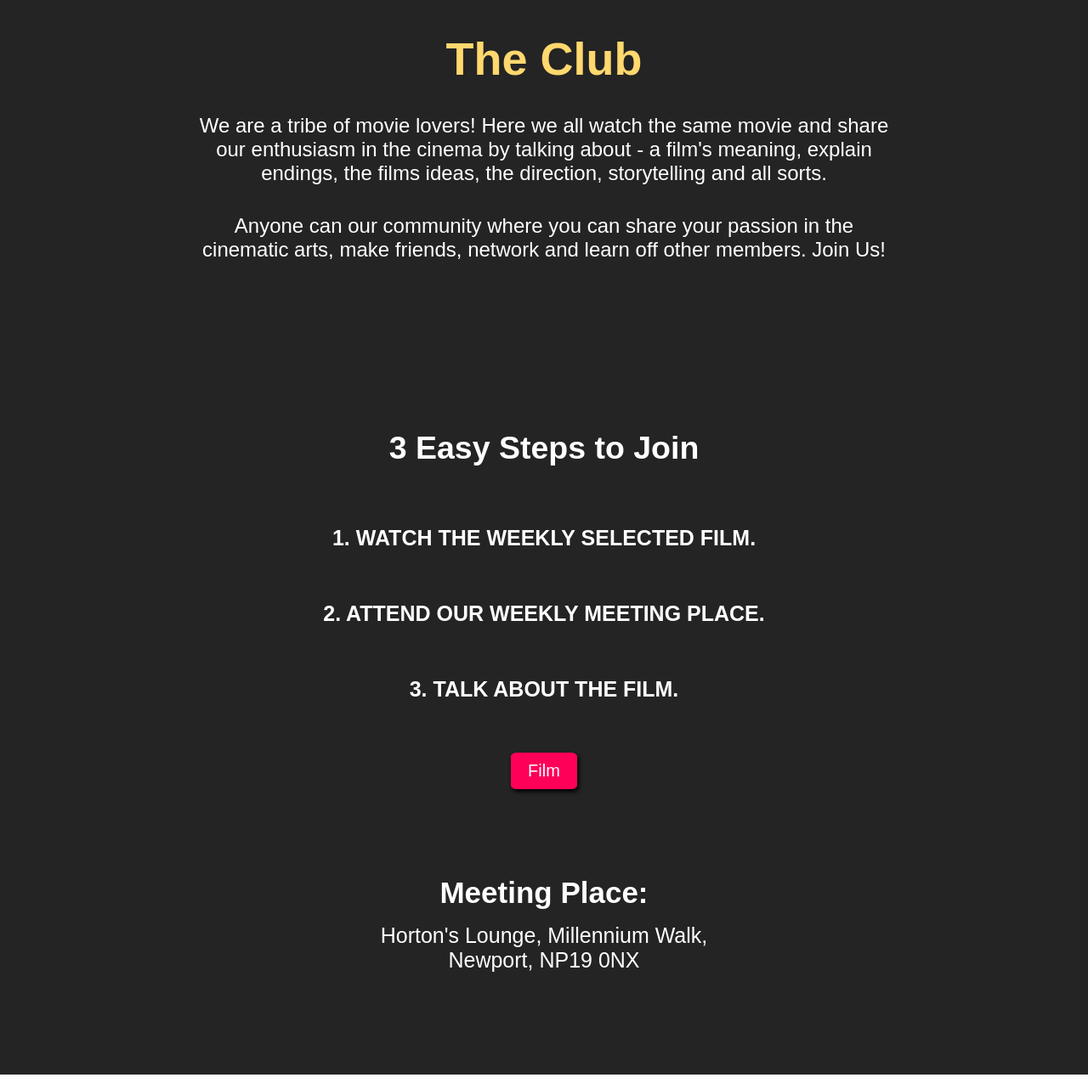
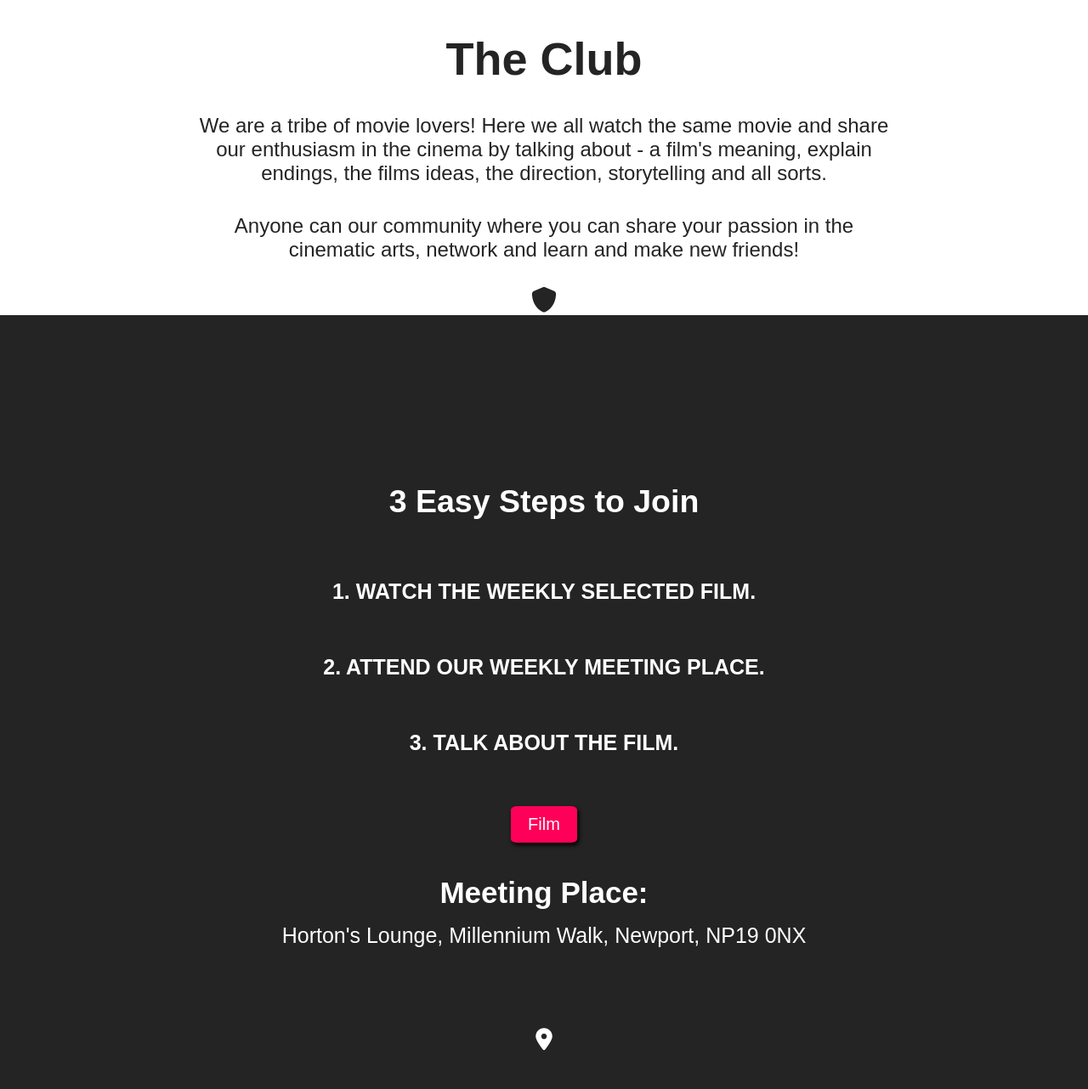
Before and after one commit to StringerMus/friday-film-club, a plain HTML site: page index.html in a window 1280 px wide. Shown: the part 800-2082 px from the top of the page at 85% size. Drawn offline with Linux system fonts and the light colour scheme.

Commit message:
index.html - change bg-img, change club section color, add icons

```diff
--- a/assets/css/style.css
+++ b/assets/css/style.css
@@ -126,14 +126,17 @@ nav {
 }
 
 #cover-text h2 {
-    color: #fff3d9;
-    text-shadow: 2px 3px 5px #000000;
+    font-size: 32px;
+    color: white;
+    letter-spacing: 0.5px;
+    .text-shadow: 2px 3px 5px #000000;
 }
 
 #cover-text button {
     background-color: rgb(255, 0, 89);
     border: none;
     color: white;
+    margin-top:10px;
     padding: 5px 10px;
     text-align: center;
     text-decoration: none;
@@ -145,27 +148,35 @@ nav {
 /*The Club*/
 #why{
     width:100%;
-    background-color: #242424;
+    background-color: white;
     text-align: center;
-}
-
-#theclub {
-    padding: 10% 18%;
 }
 
 #why h2{
     font-size: 180%;
-    color:rgb(255, 216, 110);
+    color:#242424;
+}
 
+#theclub {
+    align: center;
+    padding: 32px 40px;
 }
 
 #theclub p {
     font-size: 80%;
+    color:#242424;
+}
+
+#theclub i {
+    padding-top: 30px;
+    font-size: 30px;
+    color: #242424;
 }
 
 /*Easy steps*/
 #easysteps {
     padding-top: 10%;
+    background-color: #242424;
 }
 
 #easysteps h2 {
@@ -225,10 +236,10 @@ nav {
 
 #meeting{
     background-color: #242424;
-    padding: 5px 10px;
     text-align: center;
     font-size: 20px;
-    padding: 50px 10px;
+    padding: 50px 40px;
+    padding-bottom:20px;
 }
 
 #meeting h2 {
@@ -238,6 +249,12 @@ nav {
 
 #meeting p {
     font-size: 12px;
+}
+
+#meeting i {
+    color:white;
+    padding-top: 15px;
+    font-size: 26px;
 }
 
 /*Film Page*/
--- a/index.html
+++ b/index.html
@@ -50,7 +50,7 @@
 
             <!--Hero Image-->
             <div id="cover-text">
-                <h2>For the film lovers</h2>
+                <h2>Watch.Meet.Talk</h2>
                 <a href="#easysteps"><button>Join Us!</button></a>
             </div>
         </section>
@@ -62,7 +62,8 @@
                 <br>
                 <p>We are a tribe of movie lovers! Here we all watch the same movie and share our enthusiasm in the cinema by talking about - a film's meaning, explain endings, the films ideas, the direction, storytelling and all sorts.</p>
                 <br>
-                <p>Anyone can our community where you can share your passion in the cinematic arts, make friends, network and learn off other members. Join Us!</p>
+                <p>Anyone can our community where you can share your passion in the cinematic arts, network and learn and make new friends!</p>
+                <i class="fa-solid fa-shield"></i>
             </div>
 
             <div id="easysteps">
@@ -87,7 +88,8 @@
         <section id="meeting">
             <div>
                 <h2>Meeting Place:</h2>
-                <p>Horton's Lounge, Millennium Walk,<br>Newport, NP19 0NX</p>
+                <p>Horton's Lounge, Millennium Walk, Newport, NP19 0NX</p>
+                <i class="fa-solid fa-location-dot"></i>
             </div>
         </section>
     </main>
```
Also changed, not shown: about.html (+1 -1 lines), 1 other file.
